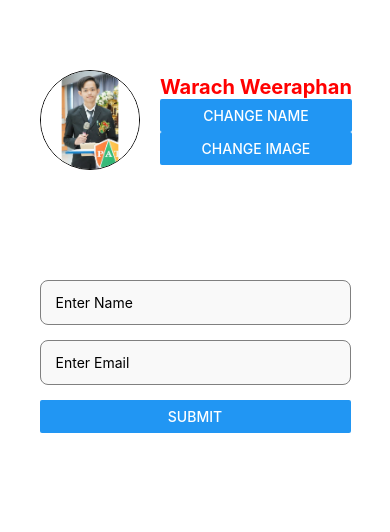
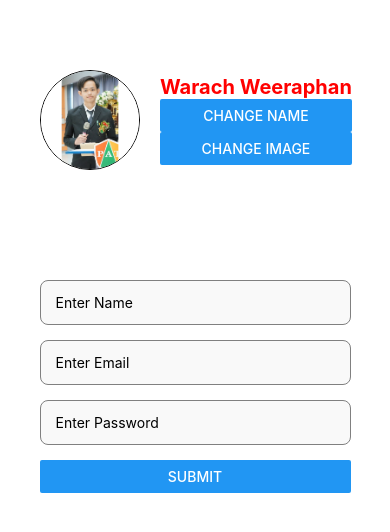
Before and after one commit to tomamac/TNIReactNative, a React Native app in the folder MyFirstProject/: screen / in a window 390 px wide. Shown: the top 532 px of the page. Built offline with nearby package versions, Linux system fonts and the light colour scheme.

Commit message:
Practice4 TextInput Component

```diff
--- a/MyFirstProject/App.tsx
+++ b/MyFirstProject/App.tsx
@@ -6,6 +6,7 @@
 import Content from "./components/Content";
 import ProfileScreen from "./components/ProfileScreen";
 import { stylesLogin, stylesPractice } from "./styles/styles";
+import Login from "./components/Login";
 
 export default function App(): React.JSX.Element {
   const [fullname, setFullname] = useState("");
@@ -29,17 +30,7 @@
     <View style={stylesPractice.container}>
       <StatusBar style="auto" />
       <ProfileScreen />
-      <View style={stylesLogin.container}>
-          <TextInput
-            style={stylesLogin.input}
-            placeholder="Enter Name"
-          />
-          <TextInput
-            style={stylesLogin.input}
-            placeholder="Enter Email"
-          />
-          <Button title="SUBMIT" />
-      </View>
+      <Login />
       {/* <AppHeader fullname={fullname} message={message} /> */}
       {/* <Content message={message} fullname={fullname} /> */}
       {/* <Content message={message} onButtonClick={handleButtonClick}/>
--- /dev/null
+++ b/MyFirstProject/components/Login.tsx
@@ -0,0 +1,67 @@
+import { View, Text, TextInput, Button, Alert } from "react-native";
+import React, { useState } from "react";
+import { stylesLogin } from "../styles/styles";
+
+const Login = (): React.JSX.Element => {
+  const [name, setName] = useState("");
+  const [email, setEmail] = useState("");
+  const [password, setPassword] = useState("");
+
+  const validateEmail = (email: string): boolean => {
+    const recheckEmail = /\S+@\S+\.\S+/;
+    return recheckEmail.test(email);
+  };
+
+  const handleSubumit = () => {
+    let errorMessage = "";
+    if (!name) {
+      /*  Alert.alert("Alert","Please Enter Name", [{text: "OK"}]);
+        return; //break;*/
+      errorMessage += "Please Enter Name\n";
+    }
+    if (!email) {
+      /*  Alert.alert("Alert","Please Enter Email", [{text: "OK"}]);
+          return; //break;*/
+      errorMessage += "Please Enter Email\n";
+    } else if (!validateEmail(email)) {
+      errorMessage += "Invalid Email Format\n";
+    }
+    if (!password) {
+      /*  Alert.alert("Alert","Please Enter Password", [{text: "OK"}]);
+          return; //break;*/
+      errorMessage += "Please Enter Password\n";
+    }
+    if (errorMessage) {
+      Alert.alert("Error", errorMessage.trim(), [{ text: "OK" }]);
+      return;
+    }
+    Alert.alert("Alert", "Success", [{ text: "OK" }]);
+  };
+
+  return (
+    <View style={stylesLogin.container}>
+      <TextInput
+        style={stylesLogin.input}
+        placeholder="Enter Name"
+        value={name}
+        onChangeText={setName}
+      />
+      <TextInput
+        style={stylesLogin.input}
+        placeholder="Enter Email"
+        keyboardType="email-address"
+        value={email}
+        onChangeText={setEmail}
+      />
+      <TextInput
+        style={stylesLogin.input}
+        placeholder="Enter Password"
+        value={password}
+        onChangeText={setPassword}
+      />
+      <Button title="SUBMIT" onPress={handleSubumit} />
+    </View>
+  );
+};
+
+export default Login;
```
